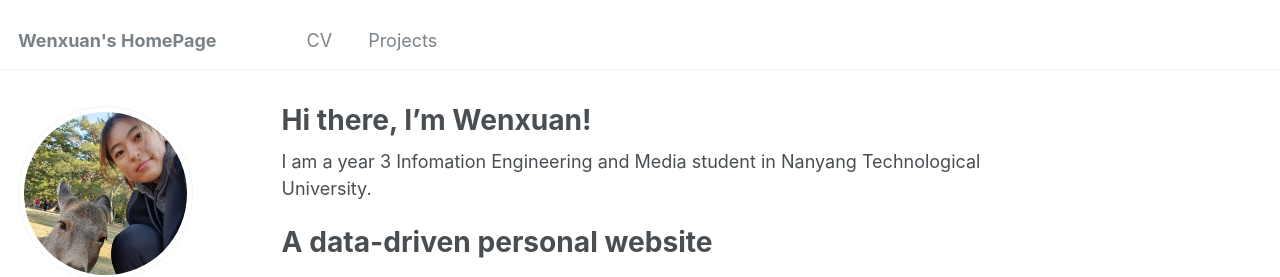
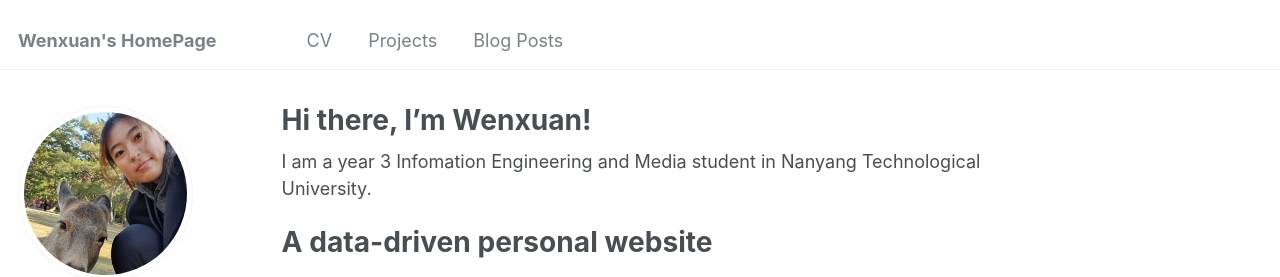
Before and after one commit to h-wenxuan/aboutme, a Jekyll site: the page built from _pages/about.md, in a window 1280 px wide. Shown: the top 277 px of the page. Built offline with Jekyll 4.4.1, drawn with Linux system fonts in a browser that asks for light colours.

Commit message:
Update navigation.yml

```diff
--- a/_data/navigation.yml
+++ b/_data/navigation.yml
@@ -4,7 +4,10 @@ main:
     url: /cv/
 
   - title: "Projects"
-    url: /project/
+    url: /portfolio/
+
+  - title: "Blog Posts"
+    url: /posts/ #/year-archive/
 
   #- title: "Publications"
    # url: /publications/
@@ -15,8 +18,5 @@ main:
   #- title: "Teaching"
   #  url: /teaching/
 
-  #- title: "Blog Posts"
-  #  url: /year-archive/
-
   #- title: "Guide"
   #  url: /markdown/
```
